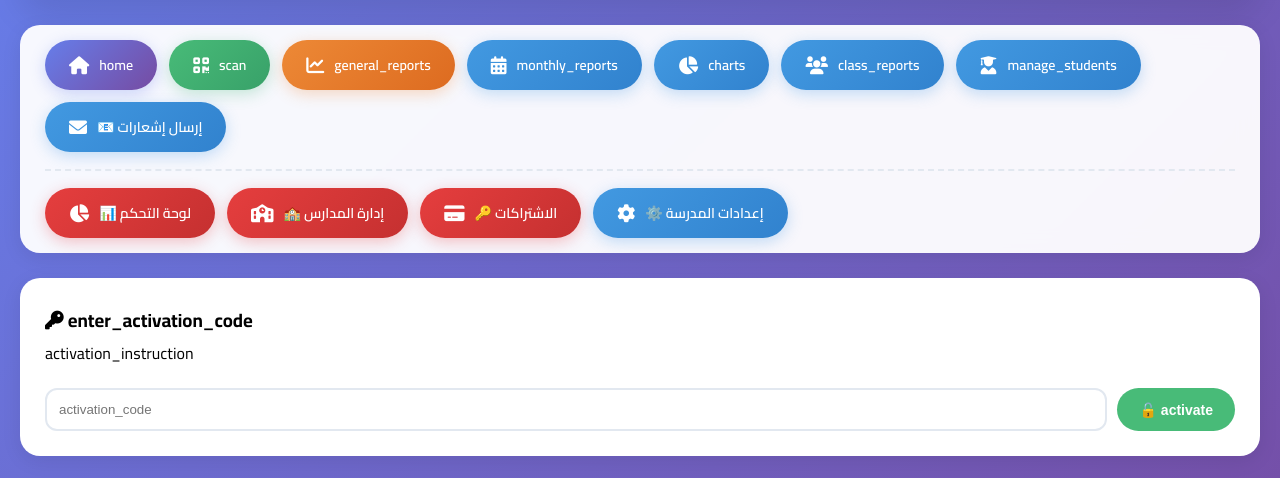
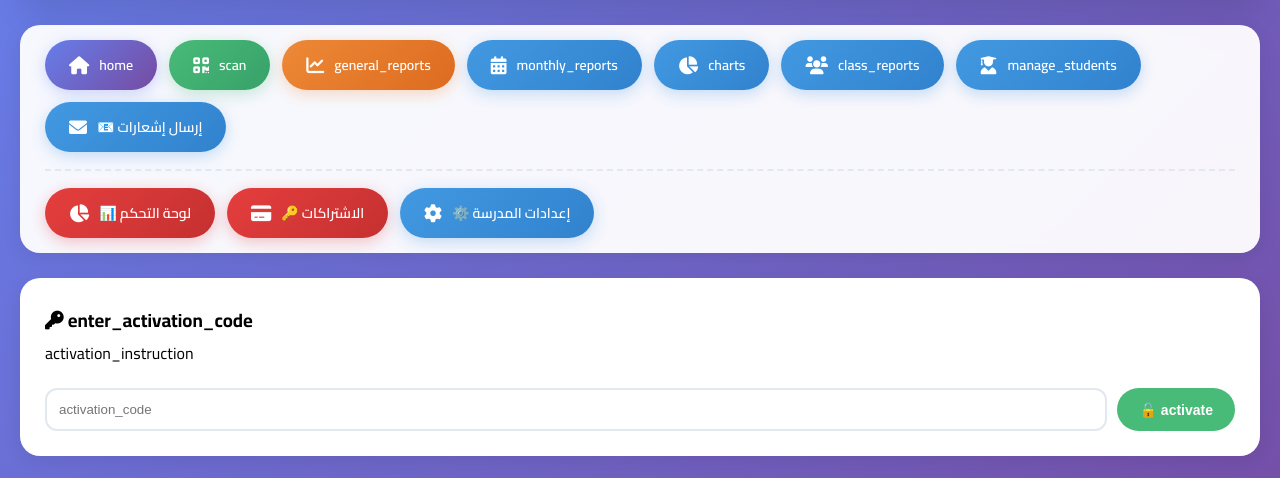
Before and after one commit to Taaanet/Smart-schools-system, a Flask app: page /activate_device in a window 1280 px wide. Shown: the part 122-600 px from the top of the page. Run offline with Flask 3, Linux system fonts and the light colour scheme; the visitor is signed in with stand-in values (Sample User, id 1); data that the repository does not hold is empty; parts of the project's set-up code (start-up, migrations or seed data) failed here and were passed over.

Commit message:
Add files via upload

```diff
--- a/templates/base.html
+++ b/templates/base.html
@@ -435,11 +435,10 @@
             <a href="/send_notifications" class="nav-btn nav-btn-info"><i class="fas fa-envelope"></i> 📧 إرسال إشعارات</a>
         {% endif %}
 
-        <!-- ✅ أزرار المدير العام فقط (النسخة التجارية) -->
+        <!-- ✅ أزرار المدير العام فقط (النسخة التجارية - تم حذف "إدارة المدارس") -->
         {% if session.get('role') == 'super_admin' %}
             <hr style="border: none; border-top: 2px dashed #e2e8f0; margin: 5px 0; width: 100%;">
             <a href="/admin/dashboard" class="nav-btn nav-btn-danger"><i class="fas fa-chart-pie"></i> 📊 لوحة التحكم</a>
-            <a href="/admin/schools" class="nav-btn nav-btn-danger"><i class="fas fa-school"></i> 🏫 إدارة المدارس</a>
             <a href="/admin/subscriptions" class="nav-btn nav-btn-danger"><i class="fas fa-credit-card"></i> 🔑 الاشتراكات</a>
             <a href="/school/settings" class="nav-btn nav-btn-info"><i class="fas fa-cog"></i> ⚙️ إعدادات المدرسة</a>
         {% endif %}
```
